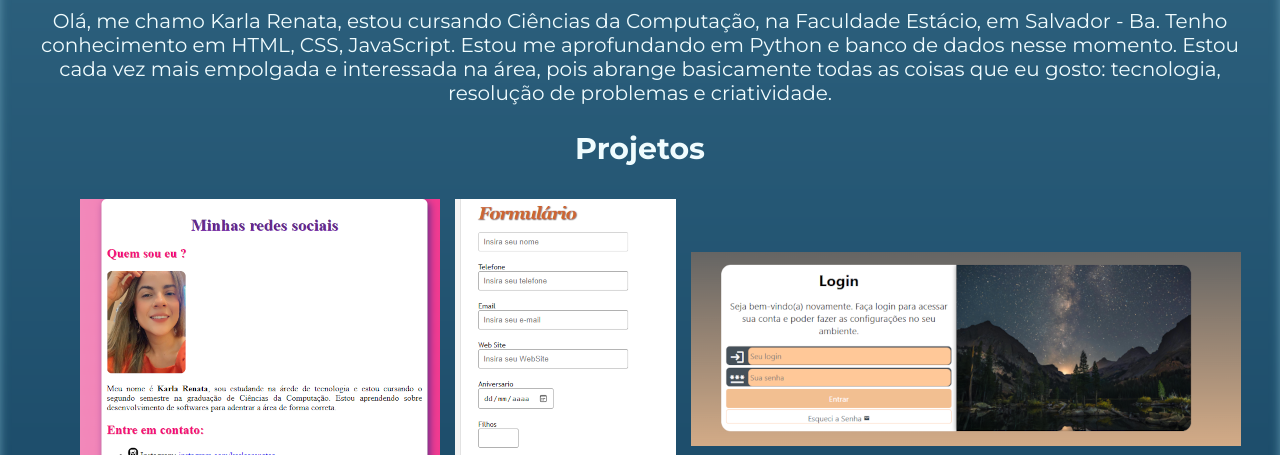
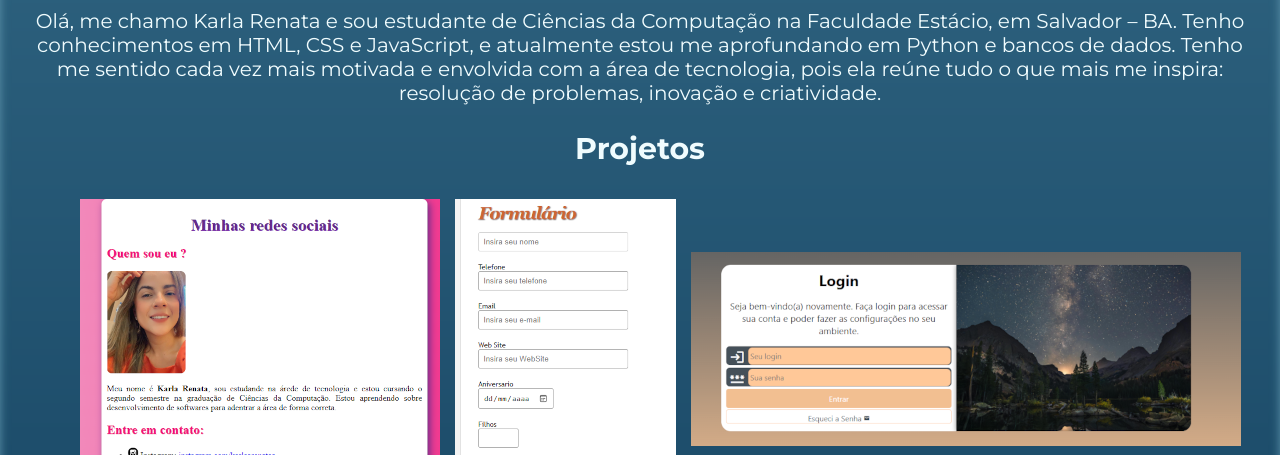
Before and after one commit to karlarenatadev/portfolio-inicial, a plain HTML site: page index.html in a window 1280 px wide. Shown: the part 645-1100 px from the top of the page. Drawn offline with nearby package versions, Linux system fonts and the light colour scheme.

Commit message:
Update index.html

```diff
--- a/index.html
+++ b/index.html
@@ -50,7 +50,7 @@
             </section>
             <section id="sobre" class="section-sobre" >
                 <h2>Conheça mais sobre mim</h2>
-                <p> Olá, me chamo Karla Renata, estou cursando Ciências da Computação, na Faculdade Estácio, em Salvador - Ba. Tenho conhecimento em HTML, CSS, JavaScript. Estou me aprofundando em Python e banco de dados nesse momento. Estou cada vez mais empolgada e interessada na área, pois abrange basicamente todas as coisas que eu gosto: tecnologia, resolução de problemas e criatividade.
+                <p></p> Olá, me chamo Karla Renata e sou estudante de Ciências da Computação na Faculdade Estácio, em Salvador – BA. Tenho conhecimentos em HTML, CSS e JavaScript, e atualmente estou me aprofundando em Python e bancos de dados. Tenho me sentido cada vez mais motivada e envolvida com a área de tecnologia, pois ela reúne tudo o que mais me inspira: resolução de problemas, inovação e criatividade.
                 </p>
 
             </section>
```
